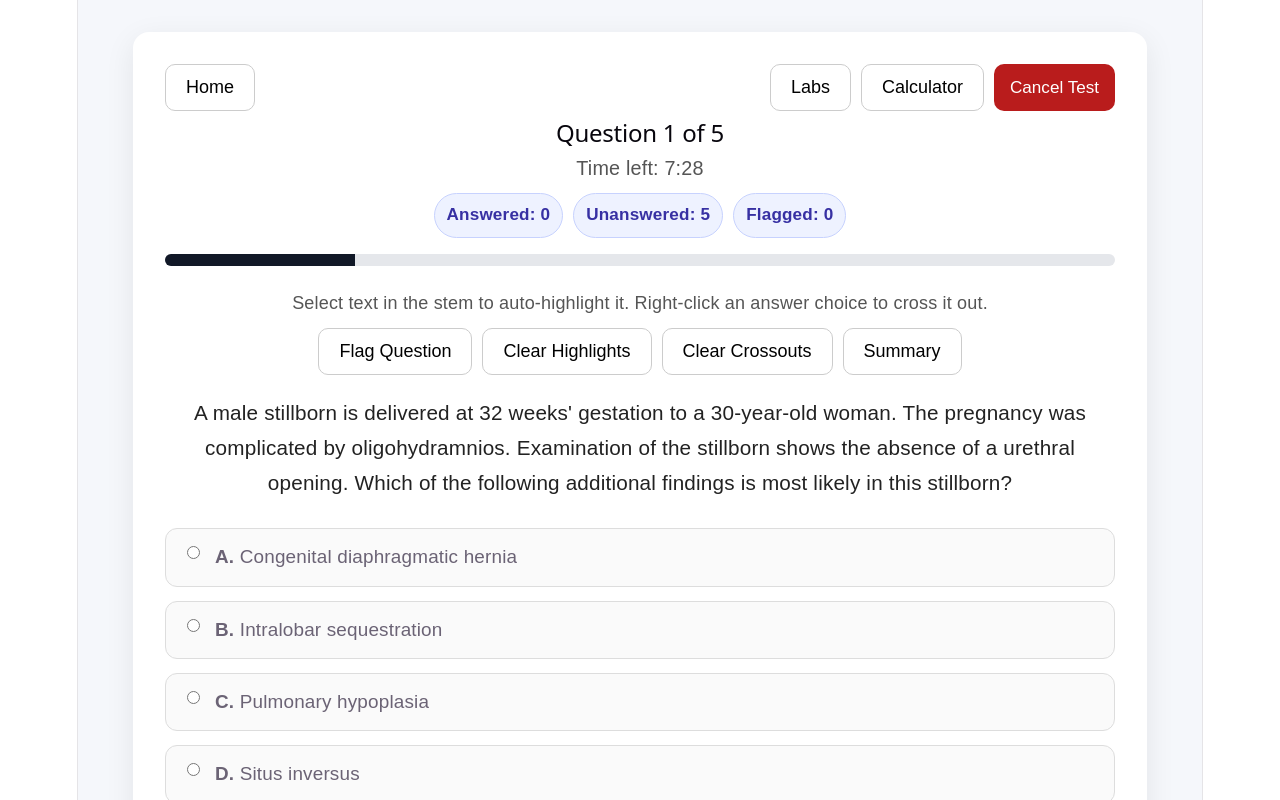
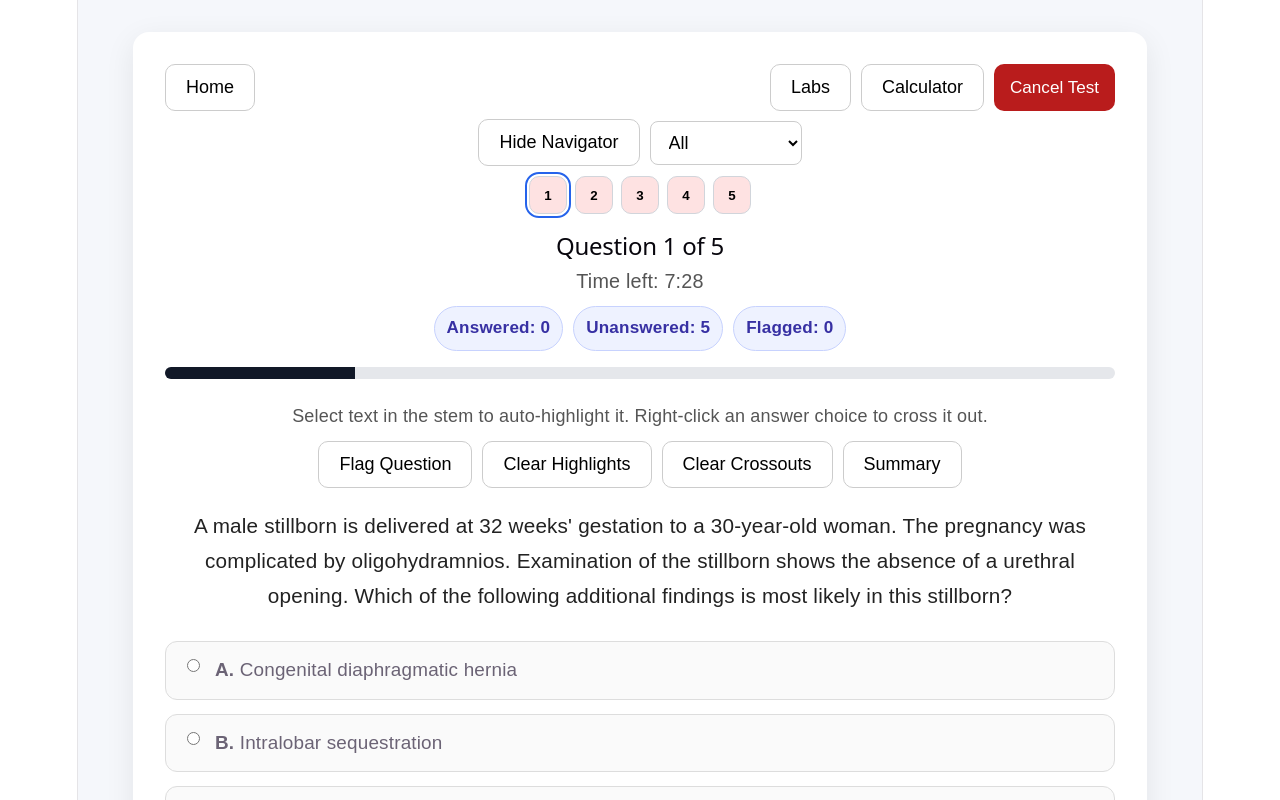
Before and after one commit to Flexeril/chatgptusmle, a React (Vite) app: page / in a window 1280 px wide. Both pictures are taken after a click on the button "Start New Block". Shown: the top 800 px of the page. Built offline with nearby package versions, Linux system fonts and the light colour scheme.

Commit message:
Your update message

```diff
--- a/src/App.jsx
+++ b/src/App.jsx
@@ -3,6 +3,18 @@ import { questions as allQuestions } from "./questions";
 
 const SCORE_STORAGE_KEY = "chatgptusmle_attempt_history";
 const FULL_EXAM_BLOCK_SIZE = 40;
+
+const UI_STORAGE_KEYS = {
+  navigatorCollapsed: "chatgptusmle_navigator_collapsed",
+  navigatorFilter: "chatgptusmle_navigator_filter",
+  calculatorPos: "chatgptusmle_calculator_pos",
+  labsPos: "chatgptusmle_labs_pos",
+  calculatorMinimized: "chatgptusmle_calculator_minimized",
+  labsMinimized: "chatgptusmle_labs_minimized",
+};
+
+const DEFAULT_CALCULATOR_POS = { x: 980, y: 110 };
+const DEFAULT_LABS_POS = { x: 980, y: 430 };
 
 const LAB_SECTIONS = [
   {
@@ -74,6 +86,52 @@ const LAB_SECTIONS = [
   },
 ];
 
+function readStoredJson(key, fallback) {
+  try {
+    const raw = localStorage.getItem(key);
+    return raw ? JSON.parse(raw) : fallback;
+  } catch {
+    return fallback;
+  }
+}
+
+function writeStoredJson(key, value) {
+  try {
+    localStorage.setItem(key, JSON.stringify(value));
+  } catch {}
+}
+
+function readStoredBool(key, fallback) {
+  try {
+    const raw = localStorage.getItem(key);
+    if (raw == null) return fallback;
+    return raw === "true";
+  } catch {
+    return fallback;
+  }
+}
+
+function writeStoredBool(key, value) {
+  try {
+    localStorage.setItem(key, String(value));
+  } catch {}
+}
+
+function readStoredString(key, fallback) {
+  try {
+    const raw = localStorage.getItem(key);
+    return raw ?? fallback;
+  } catch {
+    return fallback;
+  }
+}
+
+function writeStoredString(key, value) {
+  try {
+    localStorage.setItem(key, value);
+  } catch {}
+}
+
 function formatTime(totalSeconds) {
   const m = Math.floor(totalSeconds / 60);
   const s = totalSeconds % 60;
@@ -119,25 +177,17 @@ function getTextNodesIn(root) {
   const walker = document.createTreeWalker(root, NodeFilter.SHOW_TEXT);
   const nodes = [];
   let node;
-
-  while ((node = walker.nextNode())) {
-    nodes.push(node);
-  }
-
+  while ((node = walker.nextNode())) nodes.push(node);
   return nodes;
 }
 
 function getAbsoluteOffset(root, targetNode, targetOffset) {
   const textNodes = getTextNodesIn(root);
   let total = 0;
-
   for (const node of textNodes) {
-    if (node === targetNode) {
-      return total + targetOffset;
-    }
+    if (node === targetNode) return total + targetOffset;
     total += node.textContent.length;
   }
-
   return total;
 }
 
@@ -154,7 +204,6 @@ function startIndexWithinSegment(absoluteIndex, baseOffset) {
 function StemTextSegment({ text, highlights, baseOffset }) {
   const merged = mergeHighlightRanges(highlights || []);
   const lines = text.split("\n");
-
   let localGlobalIndex = 0;
 
   return (
@@ -206,9 +255,7 @@ function StemTextSegment({ text, highlights, baseOffset }) {
           });
         }
 
-        if (pieces.length === 0) {
-          pieces.push({ type: "plain", text: "" });
-        }
+        if (pieces.length === 0) pieces.push({ type: "plain", text: "" });
 
         return (
           <div key={lineIndex}>
@@ -268,7 +315,93 @@ function InlineStemWithImage({
   );
 }
 
-function FloatingCalculator({ isOpen, onClose }) {
+function DraggablePanel({
+  title,
+  onClose,
+  position,
+  setPosition,
+  minimized,
+  setMinimized,
+  children,
+  width = 320,
+}) {
+  const dragState = useRef({
+    dragging: false,
+    offsetX: 0,
+    offsetY: 0,
+  });
+
+  const onMouseDown = (e) => {
+    dragState.current.dragging = true;
+    dragState.current.offsetX = e.clientX - position.x;
+    dragState.current.offsetY = e.clientY - position.y;
+    e.preventDefault();
+  };
+
+  useEffect(() => {
+    const onMouseMove = (e) => {
+      if (!dragState.current.dragging) return;
+      setPosition({
+        x: Math.max(8, e.clientX - dragState.current.offsetX),
+        y: Math.max(8, e.clientY - dragState.current.offsetY),
+      });
+    };
+
+    const onMouseUp = () => {
+      dragState.current.dragging = false;
+    };
+
+    window.addEventListener("mousemove", onMouseMove);
+    window.addEventListener("mouseup", onMouseUp);
+    return () => {
+      window.removeEventListener("mousemove", onMouseMove);
+      window.removeEventListener("mouseup", onMouseUp);
+    };
+  }, [setPosition]);
+
+  return (
+    <div
+      style={{
+        ...styles.draggablePanel,
+        width,
+        left: position.x,
+        top: position.y,
+      }}
+    >
+      <div style={styles.panelHeader} onMouseDown={onMouseDown}>
+        <h3 style={{ margin: 0, fontSize: "1rem" }}>{title}</h3>
+        <div style={styles.panelHeaderButtons}>
+          <button
+            onClick={() => setMinimized((v) => !v)}
+            style={styles.panelCloseButton}
+            onMouseDown={(e) => e.stopPropagation()}
+            title={minimized ? "Expand" : "Minimize"}
+          >
+            {minimized ? "▢" : "—"}
+          </button>
+          <button
+            onClick={onClose}
+            style={styles.panelCloseButton}
+            onMouseDown={(e) => e.stopPropagation()}
+            title="Close"
+          >
+            ×
+          </button>
+        </div>
+      </div>
+      {!minimized && children}
+    </div>
+  );
+}
+
+function FloatingCalculator({
+  isOpen,
+  onClose,
+  position,
+  setPosition,
+  minimized,
+  setMinimized,
+}) {
   const [display, setDisplay] = useState("");
 
   const appendValue = (value) => setDisplay((prev) => prev + value);
@@ -295,14 +428,15 @@ function FloatingCalculator({ isOpen, onClose }) {
   ];
 
   return (
-    <div style={styles.floatingCalculator}>
-      <div style={styles.panelHeader}>
-        <h3 style={{ margin: 0 }}>Calculator</h3>
-        <button onClick={onClose} style={styles.panelCloseButton}>
-          ×
-        </button>
-      </div>
-
+    <DraggablePanel
+      title="Calculator"
+      onClose={onClose}
+      position={position}
+      setPosition={setPosition}
+      minimized={minimized}
+      setMinimized={setMinimized}
+      width={320}
+    >
       <div style={styles.calculatorDisplay}>{display || "0"}</div>
 
       <div style={styles.calculatorGrid}>
@@ -328,24 +462,32 @@ function FloatingCalculator({ isOpen, onClose }) {
           =
         </button>
       </div>
-    </div>
+    </DraggablePanel>
   );
 }
 
-function FloatingLabs({ isOpen, onClose }) {
+function FloatingLabs({
+  isOpen,
+  onClose,
+  position,
+  setPosition,
+  minimized,
+  setMinimized,
+}) {
   const [openSection, setOpenSection] = useState("Serum / Chemistry");
 
   if (!isOpen) return null;
 
   return (
-    <div style={styles.floatingLabs}>
-      <div style={styles.panelHeader}>
-        <h3 style={{ margin: 0 }}>Reference Labs</h3>
-        <button onClick={onClose} style={styles.panelCloseButton}>
-          ×
-        </button>
-      </div>
-
+    <DraggablePanel
+      title="Reference Labs"
+      onClose={onClose}
+      position={position}
+      setPosition={setPosition}
+      minimized={minimized}
+      setMinimized={setMinimized}
+      width={430}
+    >
       <div style={styles.labsAccordion}>
         {LAB_SECTIONS.map((section) => (
           <div key={section.title}>
@@ -373,6 +515,82 @@ function FloatingLabs({ isOpen, onClose }) {
           </div>
         ))}
       </div>
+    </DraggablePanel>
+  );
+}
+
+function QuestionNavigator({
+  selectedQuestions,
+  answers,
+  flaggedQuestions,
+  current,
+  onGoToQuestion,
+  collapsed,
+  setCollapsed,
+  filter,
+  setFilter,
+}) {
+  const filteredQuestions = selectedQuestions
+    .map((q, index) => ({ q, index }))
+    .filter(({ q }) => {
+      if (filter === "all") return true;
+      if (filter === "unanswered") return answers[q.id] == null;
+      if (filter === "flagged") return !!flaggedQuestions[q.id];
+      return true;
+    });
+
+  return (
+    <div style={styles.navigatorContainer}>
+      <div style={styles.navigatorHeader}>
+        <div style={styles.navigatorHeaderLeft}>
+          <button
+            onClick={() => setCollapsed((v) => !v)}
+            style={styles.secondaryButton}
+          >
+            {collapsed ? "Show Navigator" : "Hide Navigator"}
+          </button>
+
+          {!collapsed && (
+            <select
+              value={filter}
+              onChange={(e) => setFilter(e.target.value)}
+              style={styles.navigatorFilterSelect}
+            >
+              <option value="all">All</option>
+              <option value="unanswered">Unanswered</option>
+              <option value="flagged">Flagged</option>
+            </select>
+          )}
+        </div>
+      </div>
+
+      {!collapsed && (
+        <div style={styles.navigatorWrap}>
+          {filteredQuestions.map(({ q, index }) => {
+            const answered = answers[q.id] != null;
+            const flagged = !!flaggedQuestions[q.id];
+            const isCurrent = index === current;
+
+            return (
+              <button
+                key={q.id}
+                onClick={() => onGoToQuestion(index)}
+                style={{
+                  ...styles.navigatorButton,
+                  ...(answered
+                    ? styles.navigatorAnswered
+                    : styles.navigatorUnanswered),
+                  ...(flagged ? styles.navigatorFlagged : {}),
+                  ...(isCurrent ? styles.navigatorCurrent : {}),
+                }}
+                title={`Question ${index + 1}${flagged ? " • flagged" : ""}`}
+              >
+                {index + 1}
+              </button>
+            );
+          })}
+        </div>
+      )}
     </div>
   );
 }
@@ -401,7 +619,9 @@ function BlockSummaryPage({
             Answered
           </div>
           <div style={styles.legendItem}>
-            <span style={{ ...styles.summaryChip, ...styles.summaryUnanswered }} />
+            <span
+              style={{ ...styles.summaryChip, ...styles.summaryUnanswered }}
+            />
             Unanswered
           </div>
           <div style={styles.legendItem}>
@@ -426,7 +646,9 @@ function BlockSummaryPage({
                 onClick={() => onGoToQuestion(index)}
                 style={{
                   ...styles.summaryQuestionButton,
-                  ...(answered ? styles.summaryAnswered : styles.summaryUnanswered),
+                  ...(answered
+                    ? styles.summaryAnswered
+                    : styles.summaryUnanswered),
                   ...(flagged ? styles.summaryFlaggedBorder : {}),
                   ...(current ? styles.summaryCurrentOutline : {}),
                 }}
@@ -482,7 +704,52 @@ export default function App() {
   const [calculatorOpen, setCalculatorOpen] = useState(false);
   const [labsOpen, setLabsOpen] = useState(false);
 
+  const [navigatorCollapsed, setNavigatorCollapsed] = useState(() =>
+    readStoredBool(UI_STORAGE_KEYS.navigatorCollapsed, false)
+  );
+  const [navigatorFilter, setNavigatorFilter] = useState(() =>
+    readStoredString(UI_STORAGE_KEYS.navigatorFilter, "all")
+  );
+
+  const [calculatorPos, setCalculatorPos] = useState(() =>
+    readStoredJson(UI_STORAGE_KEYS.calculatorPos, DEFAULT_CALCULATOR_POS)
+  );
+  const [labsPos, setLabsPos] = useState(() =>
+    readStoredJson(UI_STORAGE_KEYS.labsPos, DEFAULT_LABS_POS)
+  );
+
+  const [calculatorMinimized, setCalculatorMinimized] = useState(() =>
+    readStoredBool(UI_STORAGE_KEYS.calculatorMinimized, false)
+  );
+  const [labsMinimized, setLabsMinimized] = useState(() =>
+    readStoredBool(UI_STORAGE_KEYS.labsMinimized, false)
+  );
+
   const stemRef = useRef(null);
+
+  useEffect(() => {
+    writeStoredBool(UI_STORAGE_KEYS.navigatorCollapsed, navigatorCollapsed);
+  }, [navigatorCollapsed]);
+
+  useEffect(() => {
+    writeStoredString(UI_STORAGE_KEYS.navigatorFilter, navigatorFilter);
+  }, [navigatorFilter]);
+
+  useEffect(() => {
+    writeStoredJson(UI_STORAGE_KEYS.calculatorPos, calculatorPos);
+  }, [calculatorPos]);
+
+  useEffect(() => {
+    writeStoredJson(UI_STORAGE_KEYS.labsPos, labsPos);
+  }, [labsPos]);
+
+  useEffect(() => {
+    writeStoredBool(UI_STORAGE_KEYS.calculatorMinimized, calculatorMinimized);
+  }, [calculatorMinimized]);
+
+  useEffect(() => {
+    writeStoredBool(UI_STORAGE_KEYS.labsMinimized, labsMinimized);
+  }, [labsMinimized]);
 
   const subjects = useMemo(() => {
     const unique = [...new Set(allQuestions.map((q) => q.subject))];
@@ -1196,6 +1463,18 @@ export default function App() {
           </div>
         </div>
 
+        <QuestionNavigator
+          selectedQuestions={selectedQuestions}
+          answers={answers}
+          flaggedQuestions={flaggedQuestions}
+          current={current}
+          onGoToQuestion={setCurrent}
+          collapsed={navigatorCollapsed}
+          setCollapsed={setNavigatorCollapsed}
+          filter={navigatorFilter}
+          setFilter={setNavigatorFilter}
+        />
+
         <h2 style={styles.questionHeader}>
           Question {current + 1} of {selectedQuestions.length}
         </h2>
@@ -1315,10 +1594,21 @@ export default function App() {
 
       {screen === "test" && (
         <>
-          <FloatingLabs isOpen={labsOpen} onClose={() => setLabsOpen(false)} />
+          <FloatingLabs
+            isOpen={labsOpen}
+            onClose={() => setLabsOpen(false)}
+            position={labsPos}
+            setPosition={setLabsPos}
+            minimized={labsMinimized}
+            setMinimized={setLabsMinimized}
+          />
           <FloatingCalculator
             isOpen={calculatorOpen}
             onClose={() => setCalculatorOpen(false)}
+            position={calculatorPos}
+            setPosition={setCalculatorPos}
+            minimized={calculatorMinimized}
+            setMinimized={setCalculatorMinimized}
           />
         </>
       )}
@@ -1472,6 +1762,54 @@ const styles = {
   historyTimestamp: {
     color: "#666",
     fontSize: "0.95rem",
+  },
+  navigatorContainer: {
+    marginBottom: "18px",
+  },
+  navigatorHeader: {
+    display: "flex",
+    justifyContent: "center",
+    marginBottom: "10px",
+  },
+  navigatorHeaderLeft: {
+    display: "flex",
+    gap: "10px",
+    flexWrap: "wrap",
+    alignItems: "center",
+  },
+  navigatorFilterSelect: {
+    padding: "10px 14px",
+    fontSize: "1rem",
+    borderRadius: "8px",
+    border: "1px solid #ccc",
+    backgroundColor: "white",
+  },
+  navigatorWrap: {
+    display: "flex",
+    flexWrap: "wrap",
+    gap: "8px",
+    justifyContent: "center",
+  },
+  navigatorButton: {
+    minWidth: "38px",
+    height: "38px",
+    borderRadius: "10px",
+    border: "1px solid #d1d5db",
+    cursor: "pointer",
+    fontWeight: "bold",
+  },
+  navigatorAnswered: {
+    backgroundColor: "#dcfce7",
+  },
+  navigatorUnanswered: {
+    backgroundColor: "#fee2e2",
+  },
+  navigatorFlagged: {
+    border: "2px solid #f59e0b",
+  },
+  navigatorCurrent: {
+    outline: "2px solid #2563eb",
+    outlineOffset: "2px",
   },
   questionHeader: {
     textAlign: "center",
@@ -1678,37 +2016,29 @@ const styles = {
     fontSize: "1rem",
     lineHeight: 1.6,
   },
-  floatingLabs: {
+  draggablePanel: {
     position: "fixed",
-    top: "88px",
-    right: "20px",
-    width: "420px",
-    maxHeight: "72vh",
-    overflowY: "auto",
     backgroundColor: "white",
     border: "1px solid #d1d5db",
     borderRadius: "16px",
     padding: "14px",
     boxShadow: "0 12px 30px rgba(0,0,0,0.18)",
-    zIndex: 900,
-  },
-  floatingCalculator: {
-    position: "fixed",
-    top: "88px",
-    right: "460px",
-    width: "320px",
-    backgroundColor: "white",
-    border: "1px solid #d1d5db",
-    borderRadius: "16px",
-    padding: "14px",
-    boxShadow: "0 12px 30px rgba(0,0,0,0.18)",
-    zIndex: 901,
+    zIndex: 950,
+    maxHeight: "72vh",
+    overflowY: "auto",
   },
   panelHeader: {
     display: "flex",
     justifyContent: "space-between",
     alignItems: "center",
     marginBottom: "12px",
+    cursor: "move",
+    userSelect: "none",
+  },
+  panelHeaderButtons: {
+    display: "flex",
+    gap: "8px",
+    alignItems: "center",
   },
   panelCloseButton: {
     border: "1px solid #d1d5db",
```
